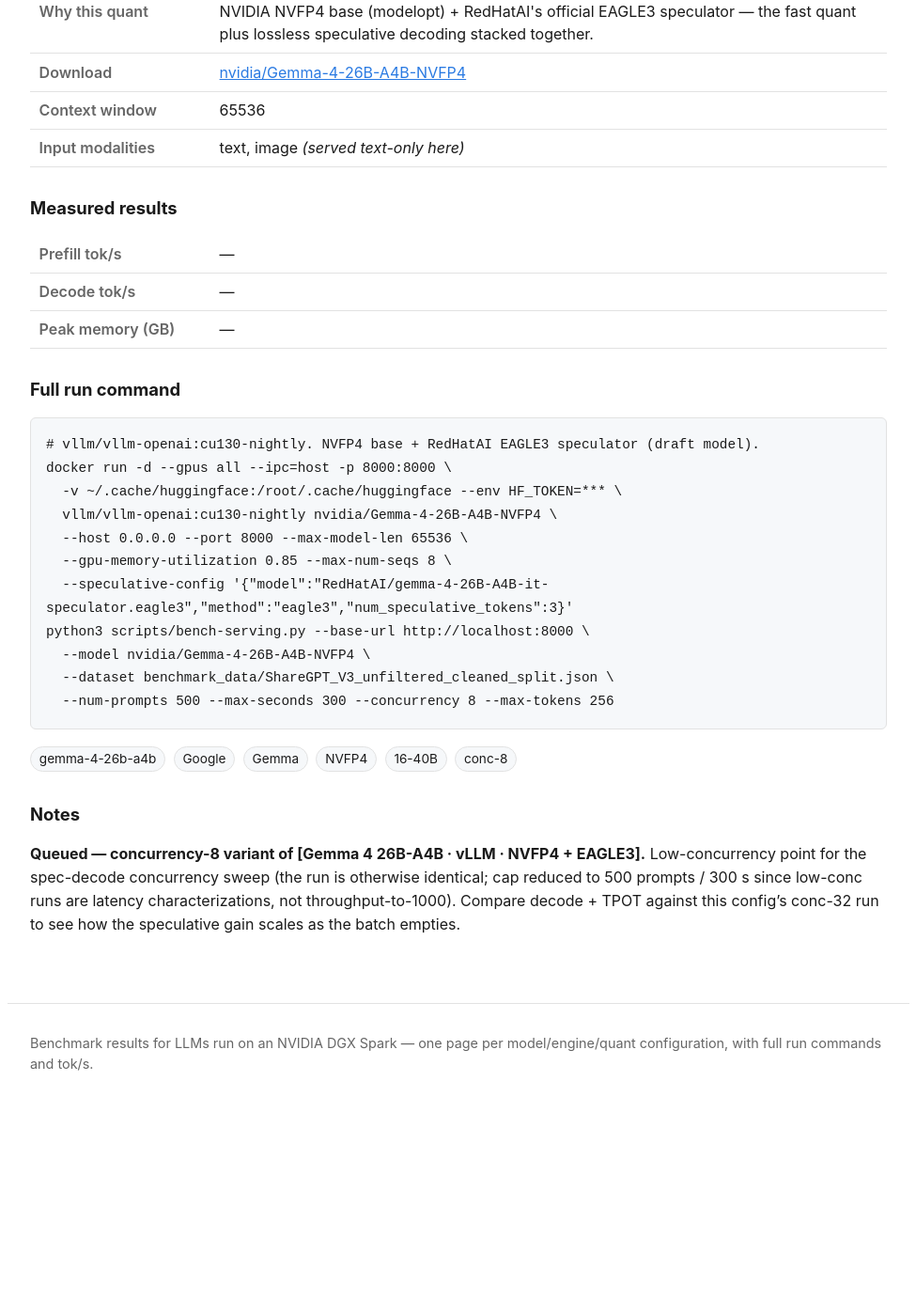
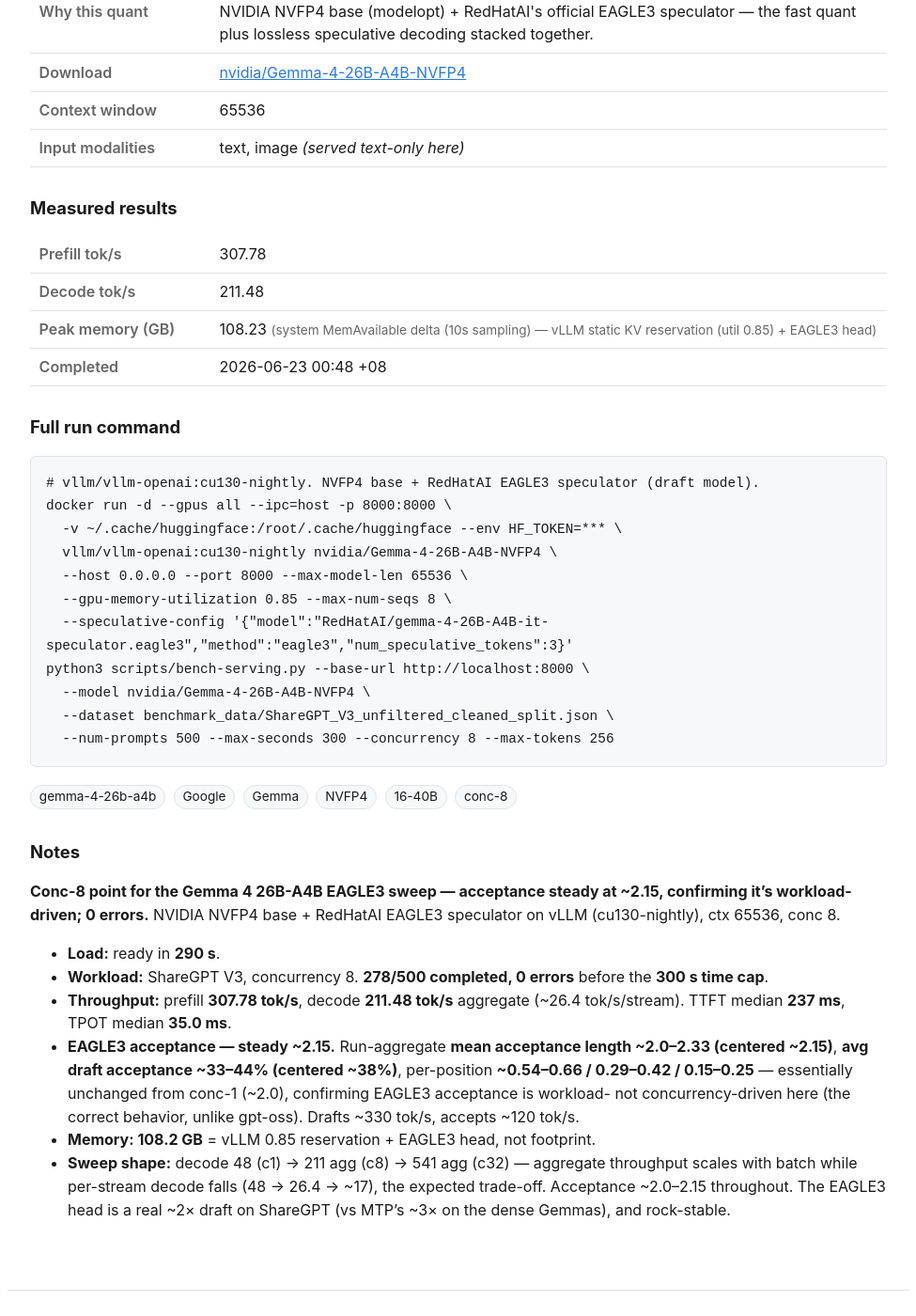
Before and after one commit to yjsoon/autobench, a Jekyll site: the page built from _configs/gemma-4-26b-a4b-it-vllm-nvfp4-eagle3-c8.md, in a window 1280 px wide and 1400 px high, scrolled down 508 px. Shown: the whole window at 94% size, without its empty margins (152-1127 px from the left). Built offline with Jekyll 4.4.1, drawn with Linux system fonts in a browser that asks for light colours; before the commit the page ends 1714 px from its top, so only the background shows below that; some of the changed text lies outside the part shown.

Commit message:
Bench: gemma-4-26b-a4b vLLM NVFP4 EAGLE3 conc-8 (decode 211 tok/s agg, accept-len ~2.15 steady)
Co-Authored-By: Claude Opus 4.8 <noreply@anthropic.com>
Claude-Session: https://claude.ai/code/session_01ENGfH67zetzXPvsJ5zgMQP

```diff
--- a/_configs/gemma-4-26b-a4b-it-vllm-nvfp4-eagle3-c8.md
+++ b/_configs/gemma-4-26b-a4b-it-vllm-nvfp4-eagle3-c8.md
@@ -15,13 +15,14 @@ modalities: [text, image]
 mm_served: false
 concurrency: 8
 tags: [gemma-4-26b-a4b, Google, Gemma, NVFP4, 16-40B, conc-8]
-status: pending
-prefill_toks:
-decode_toks:
-mem_gb:
-mem_source:
-measured_on:
-completed_at:
+status: done
+prefill_toks: 307.78
+decode_toks: 211.48
+mem_gb: 108.23
+mem_source: system MemAvailable delta (10s sampling) — vLLM static KV reservation (util 0.85) + EAGLE3 head
+measured_on: 2026-06-23
+completed_at: 2026-06-23 00:48 +08
+engine_image: vllm/vllm-openai:cu130-nightly@sha256:3dbe092ec5b2cef63b6104d33fa75d6ce53a7870962529ada69f78bbbc38e776
 run_command: |
   # vllm/vllm-openai:cu130-nightly. NVFP4 base + RedHatAI EAGLE3 speculator (draft model).
   docker run -d --gpus all --ipc=host -p 8000:8000 \
@@ -36,4 +37,19 @@ run_command: |
     --num-prompts 500 --max-seconds 300 --concurrency 8 --max-tokens 256
 ---
 
-**Queued — concurrency-8 variant of [Gemma 4 26B-A4B · vLLM · NVFP4 + EAGLE3].** Low-concurrency point for the spec-decode concurrency sweep (the run is otherwise identical; cap reduced to 500 prompts / 300 s since low-conc runs are latency characterizations, not throughput-to-1000). Compare decode + TPOT against this config's conc-32 run to see how the speculative gain scales as the batch empties.
+**Conc-8 point for the Gemma 4 26B-A4B EAGLE3 sweep — acceptance steady at ~2.15, confirming it's
+workload-driven; 0 errors.** NVIDIA NVFP4 base + RedHatAI EAGLE3 speculator on vLLM (cu130-nightly),
+ctx 65536, conc 8.
+
+- **Load:** ready in **290 s**.
+- **Workload:** ShareGPT V3, concurrency 8. **278/500 completed, 0 errors** before the **300 s time cap**.
+- **Throughput:** prefill **307.78 tok/s**, decode **211.48 tok/s** aggregate (~26.4 tok/s/stream). TTFT
+  median **237 ms**, TPOT median **35.0 ms**.
+- **EAGLE3 acceptance — steady ~2.15.** Run-aggregate **mean acceptance length ~2.0–2.33 (centered ~2.15)**,
+  **avg draft acceptance ~33–44% (centered ~38%)**, per-position **~0.54–0.66 / 0.29–0.42 / 0.15–0.25** —
+  essentially unchanged from conc-1 (~2.0), confirming EAGLE3 acceptance is workload- not
+  concurrency-driven here (the correct behavior, unlike gpt-oss). Drafts ~330 tok/s, accepts ~120 tok/s.
+- **Memory: 108.2 GB** = vLLM 0.85 reservation + EAGLE3 head, not footprint.
+- **Sweep shape:** decode 48 (c1) → 211 agg (c8) → 541 agg (c32) — aggregate throughput scales with batch
+  while per-stream decode falls (48 → 26.4 → ~17), the expected trade-off. Acceptance ~2.0–2.15 throughout.
+  The EAGLE3 head is a real ~2× draft on ShareGPT (vs MTP's ~3× on the dense Gemmas), and rock-stable.
```
